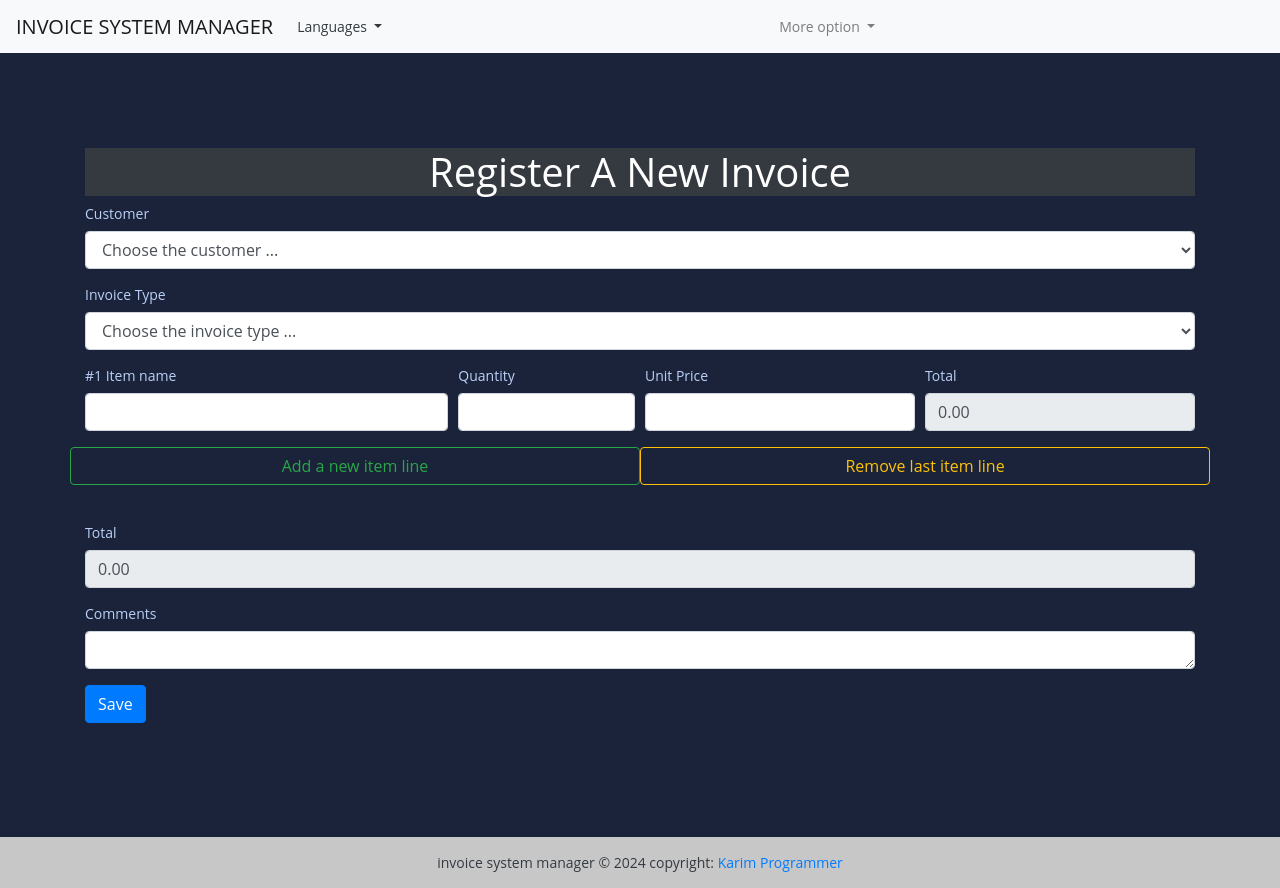
After one commit to AbouYounes/django_invoice_manager, a Django app: page /add-invoice in a window 1280 px wide. The commit adds this page. Run offline with Django 5.2, Linux system fonts and the light colour scheme.

Commit message:
add invoice view created

```diff
--- a/invoice_app/urls.py
+++ b/invoice_app/urls.py
@@ -4,4 +4,5 @@ from . import views
 urlpatterns = [
     path('', views.HomeView.as_view(), name='home'),
     path('add-customer', views.AddCustomerView.as_view(), name='add-customer'),
+    path('add-invoice', views.AddInvoiceView.as_view(), name='add-invoice'),
 ]
--- a/invoice_app/views.py
+++ b/invoice_app/views.py
@@ -52,3 +52,19 @@ class AddCustomerView(View):
             messages.error(request, f"Sorry our system is detecting the following issues {e}.")
 
         return render(request, self.template_name)
+
+class AddInvoiceView(View):
+    """ add a new invoice view """
+
+    template_name = 'add_invoice.html'
+    customers = Customer.objects.select_related('save_by').all()
+    context = {
+        'customers': customers
+    }
+
+    def get(self, request, *args, **kwargs):
+        return  render(request, self.template_name, self.context)
+
+    def post(self, request, *args, **kwargs):
+        print(request.POST)
+        return  render(request, self.template_name, self.context)
--- a/templates/add_customer.html
+++ b/templates/add_customer.html
@@ -45,7 +45,6 @@
                 <option value="0-15">15-25</option>
             </select>
         </div>
-
     </div>
 
     <div class="form-row">
--- /dev/null
+++ b/templates/add_invoice.html
@@ -0,0 +1,163 @@
+{% extends "base.html" %}
+
+{% block content %}
+
+<br><br><br><br>
+
+<h1 class="text-capitalize text-center mx-10 bg-dark text-white"> Register a new invoice </h1>
+
+<form method="POST">
+    {% csrf_token %}
+
+    <div class="form-row">
+        <div class="form-group col-md-12">
+            <label for="customer"> Customer </label>
+            <select name="customer" class="form-control" id="customer">
+                <option> Choose the customer ... </option>
+                {% for customer in customers %}
+                <option value="{{customer.id}}">{{forloop.counter}}-{{customer.name}}</option>
+                {% endfor %}
+            </select>
+        </div>
+    </div>
+
+    <div class="form-row">
+        <div class="form-group col-md-12">
+            <label for="invoice"> Invoice Type </label>
+            <select name="invoice_type" class="form-control" id="invoice">
+                <option> Choose the invoice type ... </option>
+                <option value="R">RECEIPT</option>
+                <option value="P">PROFORMA INVOICE</option>
+                <option value="I">INVOICE</option>
+            </select>
+        </div>
+    </div>
+
+    <div id="wrapper">
+
+        <div class="form-row">
+            <div class="form-group col-md-4">
+                <label for="article-1">#1 Item name </label>
+                <input required name="article" type="text" class="form-control" id="article-1">
+            </div>
+
+            <div class="form-group col-md-2">
+                <label for="qty-1"> Quantity </label>
+                <input required name="qty" type="number" min="1" step="0.1" class="form-control" id="qty-1">
+            </div>
+
+            <div class="form-group col-md-3">
+                <label for="unit-1"> Unit Price </label>
+                <input required name="unit" type="number" min="1" step="0.1" onchange="handleChangeSingleArticle(this.id)" class="form-control" id="unit-1">
+            </div>
+
+            <div class="form-group col-md-3">
+                <label for="total-a-1"> Total </label>
+                <input value="0.00" required name="total-a" type="number" min="1" step="0.1" readonly class="form-control"
+                    id="total-a-1">
+            </div>
+        </div>
+
+    </div>
+
+    <div class="row">
+
+        <button id="btn-add" class="btn btn-outline-success w-50 col-md-6"> Add a new item line </button>
+        <button id="btn-remove" class="btn btn-outline-warning w-50 col-md-6"> Remove last item line </button>
+
+    </div>
+
+    <br><br>
+
+    <div class="form-row">
+        <div class="form-group col-md-12">
+            <label for="total"> Total </label>
+            <input value="0.00" type="number" step="0.1" name="total" readonly class="form-control" id="total">
+        </div>
+    </div>
+
+    <div class="form-row">
+        <div class="form-group col-md-12">
+            <label for="comment"> Comments </label>
+            <textarea class="form-control" name="comment" id="comment" cols="30" rows="1"></textarea>
+        </div>
+    </div>
+
+    <button type="submit" class="btn btn-primary"> Save </button>
+
+</form>
+
+<br><br>
+
+<script type="text/javascript">
+
+    // click to add new line item
+
+    $(document).on('click', '#btn-add', function(){
+
+        var number = $('#wrapper').children().length + 1;
+
+        let formAdd = `
+
+                        <div class="form-row">
+                                <div class="form-group col-md-4">
+                                    <label for="article-${number}">#${number} Item name </label>
+                                    <input required name="article" type="text" class="form-control" id="article-${number}">
+                                </div>
+
+                                <div class="form-group col-md-2">
+                                    <label for="qty-${number}"> Quantity </label>
+                                    <input required name="qty" type="number" min="1" step="0.1"  class="form-control" id="qty-${number}">
+                                </div>
+
+                                <div class="form-group col-md-3">
+                                    <label for="unit-${number}"> Unit Price </label>
+                                    <input required name="unit" type="number" min="1" step="0.1" onchange="handleChangeSingleArticle(this.id)" class="form-control" id="unit-${number}">
+                                </div>
+
+                                <div class="form-group col-md-3">
+                                    <label for="total-a-${number}"> Total </label>
+                                    <input required name="total-a" type="number" min="1" step="0.1" readonly class="form-control"
+                                        id="total-a-${number}">
+                                </div>
+
+                            </div>
+                    `;
+
+
+        $("#wrapper:last").append(formAdd);
+    })
+
+
+    // Remove last item line
+
+    $(document).on('click', '#btn-remove', function(){
+        $("#wrapper").children().last().remove();
+    })
+
+    // compute defferent totals 12
+
+    function handleChangeSingleArticle(id){
+
+        console.log(id.toString().split('-'))
+        let articleId = id.split('-')[1];
+        let idQty = `#qty-${articleId}`;
+        let unitId = `#unit-${articleId}`;
+        let totalIdLine = `#total-a-${articleId}`;
+        let totalLine = parseFloat($(idQty).val()) * parseFloat($(unitId).val());
+        $(totalIdLine).val(totalLine);
+        $('#total').val(parseFloat($('#total').val()) + totalLine);
+
+    }
+
+// TODO This code is not completed you need to add a busness logic for changing in quantity and removving the last item line.
+
+</script>
+
+
+
+<br><br><br><br>
+
+
+
+{% endblock content %}
--- a/templates/base.html
+++ b/templates/base.html
@@ -16,6 +16,7 @@
 
   <script src="https://code.jquery.com/jquery-3.6.3.js" integrity="sha256-nQLuAZGRRcILA+6dMBOvcRh5Pe310sBpanc6+QBmyVM="
     crossorigin="anonymous"></script>
+
   <title>Invoice</title>
 </head>
 
--- a/templates/index.html
+++ b/templates/index.html
@@ -8,7 +8,7 @@
 <br><br>
 
 <div class="row">
-   <a href="#" class="btn col-md-4 btn-primary">
+   <a href="{% url 'add-invoice' %}" class="btn col-md-4 btn-primary">
       Register a new invoice <span class="badge text-bg-secondary"></span>
    </a>
 
```
